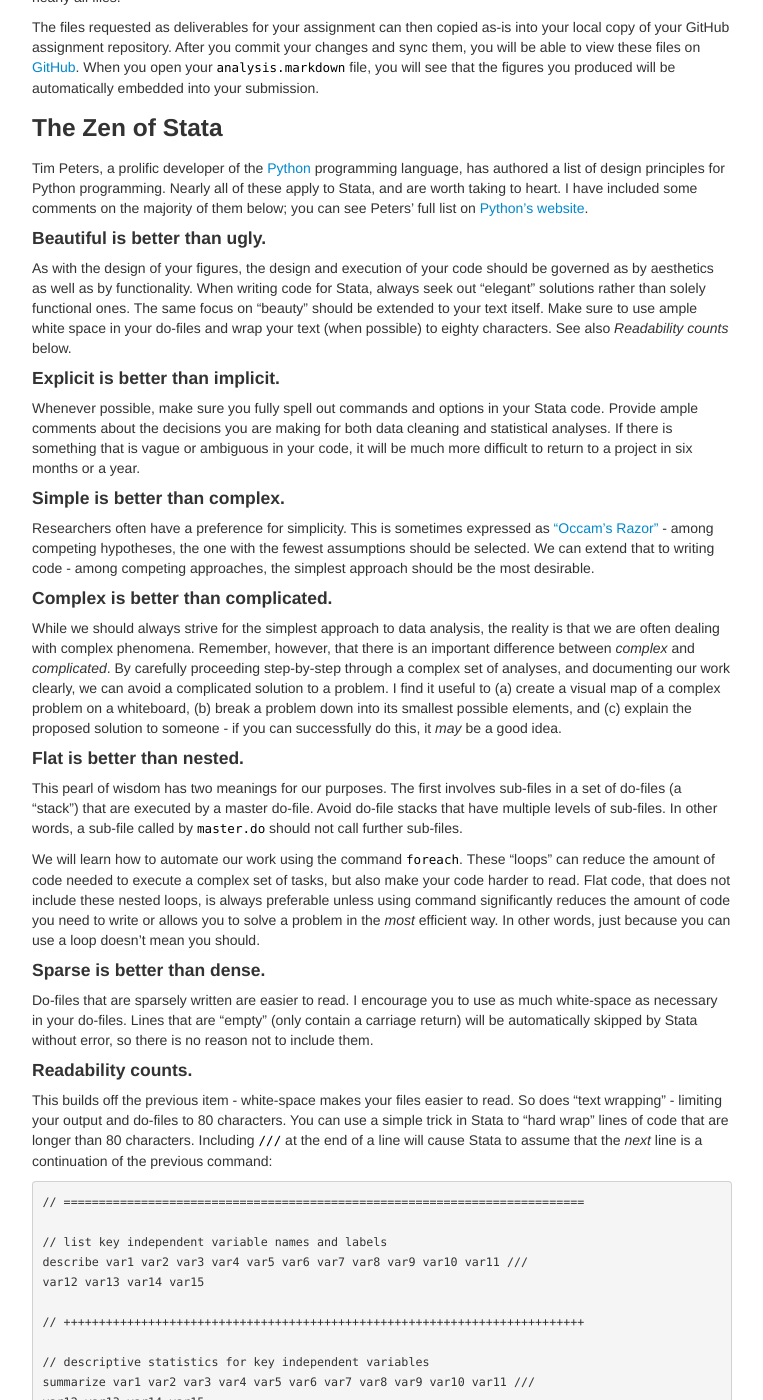
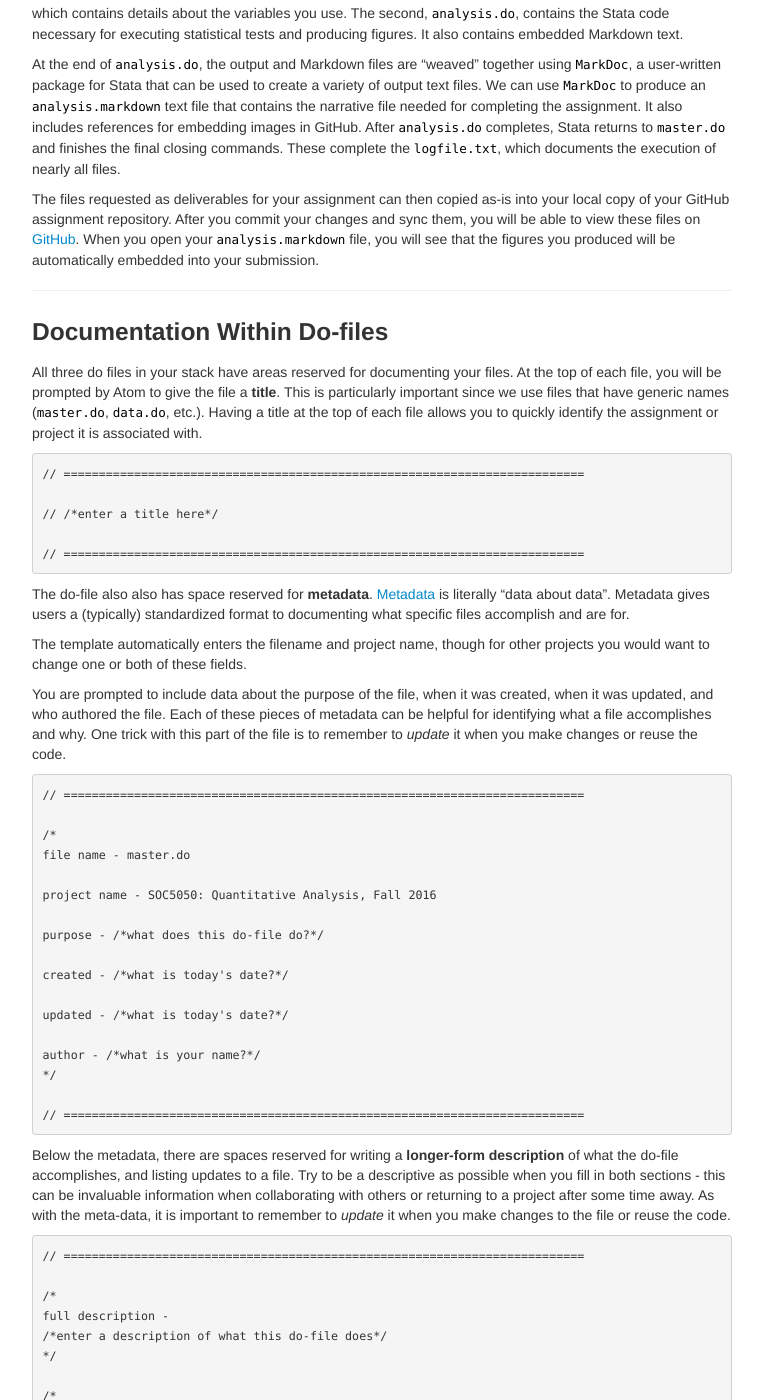
Before and after one commit to slu-soc5050/slu-soc5050.github.io, a Jekyll site: the page built from pages/userguide/structuring-do-files.md, in a window 1280 px wide and 1400 px high, scrolled down 1040 px. Shown: the whole window, without its empty margins (258-1021 px from the left). Built offline with Jekyll 4.4.1, drawn with Linux system fonts in a browser that asks for light colours; some of the changed text lies outside the part shown.

Commit message:
Updates to the User's Guide

````diff
--- a/pages/userguide/structuring-do-files.md
+++ b/pages/userguide/structuring-do-files.md
@@ -6,11 +6,16 @@
 description:
 ---
 
-As you will see in in J. Scott Long’s book *The Workflow of Data Analysis Using Stata*, smart analysts think consistently and consciously about their workflows. Workflows are the organized, systematic approaches that take break down a task or work product and map each step from the very first to the task’s completion. We use workflows in research to structure our approach to data analysis. This helps to improve the quality of our work by preventing us from missing small but crucial steps. A well structured workflow can also make our work more reproducible. The image below, based on [Kieran Healy's excellent diagram](http://plain-text.co), breaks down our course workflow:
+As you will see in in J. Scott Long’s book *The Workflow of Data Analysis Using Stata*, smart analysts think consistently and consciously about their workflows. Workflows are the organized, systematic approaches that take break down a task or work product and map each step from the very first to the task’s completion. We use workflows in research to structure our approach to data analysis. This helps to improve the quality of our work by preventing us from missing small but crucial steps. A well structured workflow can also make our work more reproducible.
 
-![image]({{ base }}/assets/workflow.png)
+----
 
-For this class, we will use the same workflow for lab assignments and problem sets. With a little modification, this workflow can also be used for your final project. When executed correctly, this workflow allows you to generate (and re-generate) a submission-ready assignment document from raw data with a single click. The workflow begins with raw data. A “stack” of do-files is then used to clean the raw data and produce your analysis. The `master.do` file creates your project directory, ensures that necessary files are present, and calls two sub-files.
+### Workflow for Reproducible Assignments
+For this class, we will use the same workflow for lab assignments and problem sets. With a little modification, this workflow can also be used for your final project. The image below, based on [Kieran Healy's excellent diagram](http://plain-text.co), breaks down our course workflow:
+
+![image]({{ base }}/assets/images/workflow.png)
+
+When executed correctly, this workflow allows you to generate (and re-generate) a submission-ready assignment document from raw data with a single click. The workflow begins with raw data. A “stack” of do-files is then used to clean the raw data and produce your analysis. The `master.do` file clears Stata's memory so that you are working with a clean session, creates your project directory, ensures that necessary files are present, and calls two sub-files. See the page [Structuring the Master Do-file](structuring-master-file.html)) for additional details on what this file's template contains.
 
 The first, `data.do`, imports the raw data and cleans it. This file also produces your project’s `codebook.txt` file, which contains details about the variables you use. The second, `analysis.do`, contains the Stata code necessary for executing statistical tests and producing figures. It also contains embedded Markdown text.
 
@@ -18,80 +23,91 @@
 
 The files requested as deliverables for your assignment can then copied as-is into your local copy of your GitHub assignment repository. After you commit your changes and sync them, you will be able to view these files on [GitHub](https://github.com). When you open your `analysis.markdown` file, you will see that the figures you produced will be automatically embedded into your submission.
 
-### The Zen of Stata
-Tim Peters, a prolific developer of the [Python](https://en.wikipedia.org/wiki/Python_(programming_language)) programming language, has authored a list of design principles for Python programming. Nearly all of these apply to Stata, and are worth taking to heart. I have included some comments on the majority of them below; you can see Peters’ full list on [Python’s website](https://www.python.org/doc/humor/#the-zen-of-python).
+----
 
-#### Beautiful is better than ugly.
-As with the design of your figures, the design and execution of your code should be governed as by aesthetics as well as by functionality. When writing code for Stata, always seek out "elegant" solutions rather than solely functional ones. The same focus on "beauty" should be extended to your text itself. Make sure to use ample white space in your do-files and wrap your text (when possible) to eighty characters. See also *Readability counts* below.
+### Documentation Within Do-files
+All three do files in your stack have areas reserved for documenting your files. At the top of each file, you will be prompted by Atom to give the file a **title**. This is particularly important since we use files that have generic names (`master.do`, `data.do`, etc.). Having a title at the top of each file allows you to quickly identify the assignment or project it is associated with.
 
-#### Explicit is better than implicit.
-Whenever possible, make sure you fully spell out commands and options in your Stata code. Provide ample comments about the decisions you are making for both data cleaning and statistical analyses. If there is something that is vague or ambiguous in your code, it will be much more difficult to return to a project in six months or a year.
-
-#### Simple is better than complex.
-Researchers often have a preference for simplicity. This is sometimes expressed as [“Occam’s Razor”](https://en.wikipedia.org/wiki/Occam%27s_razor) - among competing hypotheses, the one with the fewest assumptions should be selected. We can extend that to writing code - among competing approaches, the simplest approach should be the most desirable.
-
-#### Complex is better than complicated.
-While we should always strive for the simplest approach to data analysis, the reality is that we are often dealing with complex phenomena. Remember, however, that there is an important difference between *complex* and *complicated*. By carefully proceeding step-by-step through a complex set of analyses, and documenting our work clearly, we can avoid a complicated solution to a problem. I find it useful to (a) create a visual map of a complex problem on a whiteboard, (b) break a problem down into its smallest possible elements, and (c) explain the proposed solution to someone - if you can successfully do this, it *may* be a good idea.
-
-#### Flat is better than nested.
-This pearl of wisdom has two meanings for our purposes. The first involves sub-files in a set of do-files (a “stack”) that are executed by a master do-file. Avoid do-file stacks that have multiple levels of sub-files. In other words, a sub-file called by `master.do` should not call further sub-files.
-
-We will learn how to automate our work using the command `foreach`. These "loops" can reduce the amount of code needed to execute a complex set of tasks, but also make your code harder to read. Flat code, that does not include these nested loops, is always preferable unless using command significantly reduces the amount of code you need to write or allows you to solve a problem in the *most* efficient way. In other words, just because you can use a loop doesn’t mean you should.
-
-#### Sparse is better than dense.
-Do-files that are sparsely written are easier to read. I encourage you to use as much white-space as necessary in your do-files. Lines that are "empty" (only contain a carriage return) will be automatically skipped by Stata without error, so there is no reason not to include them.
-
-#### Readability counts.
-This builds off the previous item - white-space makes your files easier to read. So does “text wrapping” - limiting your output and do-files to 80 characters. You can use a simple trick in Stata to “hard wrap” lines of code that are longer than 80 characters. Including `///` at the end of a line will cause Stata to assume that the *next* line is a continuation of the previous command:
-
-```Stata
+```stata
 // ==========================================================================
 
-// list key independent variable names and labels
-describe var1 var2 var3 var4 var5 var6 var7 var8 var9 var10 var11 ///
-var12 var13 var14 var15
-
-// ++++++++++++++++++++++++++++++++++++++++++++++++++++++++++++++++++++++++++
-
-// descriptive statistics for key independent variables
-summarize var1 var2 var3 var4 var5 var6 var7 var8 var9 var10 var11 ///
-var12 var13 var14 var15
+// /*enter a title here*/
 
 // ==========================================================================
 ```
 
-Using the in these two examples allows the use to include a long list of
-variables without our line running over 80 characters. The `describe` and `summarize` commands not only include the variables listed to the right of the command (`var1` through `var11`) but also the variables listed on the next line (`var12` through `var15`).
+The do-file also also has space reserved for **metadata**. [Metadata](https://en.wikipedia.org/wiki/Metadata) is literally "data about data". Metadata gives users a (typically) standardized format to documenting what specific files accomplish and are for.
 
-The above example also includes text dividers to segregate a particular line of code. I use these liberally. I will separate major divisions in a do-file with equal signs and minor divisions with addition signs. Note that these dividers must be preceded by a comment symbol .
+The template automatically enters the filename and project name, though for other projects you would want to change one or both of these fields.
 
-The comment symbol can also be used to make quick annotations in a do-file. Comments can be limited only to a single line (proceed your comment with `//`) or can extend for multiple lines by wrapping your text in `/*` at the beginning and `*/` at the end:
+You are prompted to include data about the purpose of the file, when it was created, when it was updated, and who authored the file. Each of these pieces of metadata can be helpful for identifying what a file accomplishes and why. One trick with this part of the file is to remember to *update* it when you make changes or reuse the code.
 
 ```stata
-// This is a single line comment.
+// ==========================================================================
 
 /*
-This is a
-multi
-line
-comment.
+file name - master.do
+
+project name - SOC5050: Quantitative Analysis, Fall 2016
+
+purpose - /*what does this do-file do?*/
+
+created - /*what is today's date?*/
+
+updated - /*what is today's date?*/
+
+author - /*what is your name?*/
 */
+
+// ==========================================================================
 ```
 
-#### Special cases aren’t special enough to break the rules.
-If your first inclination is that whatever you are working on goes against much of the advice laid out here, it is time to hit the pause button and reassess your plan.
+Below the metadata, there are spaces reserved for writing a **longer-form description** of what the do-file accomplishes, and listing updates to a file. Try to be a descriptive as possible when you fill in both sections - this can be invaluable information when collaborating with others or returning to a project after some time away. As with the meta-data, it is important to remember to *update* it when you make changes to the file or reuse the code.
 
-#### Although practicality beats purity.
-That said, there may be times when, for example, nested really is just better than flat in practical sense. I have on occasion used loops nested within loops in Stata. That does not mean that they are generally the best possible solution to a problem. If all else fails, and hitting the pause button does not reveal a more practical solution, *practicality beats purity*.
+```stata
+// ==========================================================================
 
-#### There should be one - and preferably only one - obvious way to do it.
-This can be hard to navigate, particularly when you are new to Stata's approach to data analysis. I see this as a point that reinforces the notion that *simple is better than complex*. The obvious way to do something should (almost) always be the simplest way to do something. Now of course this isn't always the case, and the simplest way to do something may not always be obvious when you are learning. When problem solving, however, strive for simple solutions that, once you have them, make you think "of course that it how it should be done!"
+/*
+full description -
+/*enter a description of what this do-file does*/
+*/
 
-#### If the implementation is hard to explain, it’s a bad idea.
-One of the best ways to learn Stata is to do it with someone else. Having to explain your approach out loud to someone else who is (at least moderately) familiar with Stata can be instrumental in figuring out the best way to do something. If you struggle to explain something, it may be a sign that the idea or approach is not the best.
+/*
+updates -
+none
+*/
 
-#### If the implementation is easy to explain, it may be a good idea.
-On the other hand, easy to explain ideas or approaches *may* be good ideas!
+// ==========================================================================
+```
+
+Here is an example of how I typically fill out the updates section:
+
+```stata
+updates -
+17 Sep 2016 - added code that cleans the demographic variables / CHRIS
+
+19 Sep 2016 - fixed a typo in the race variable's value labels / CHRIS
+
+```
+
+Finally, there is space to document **associated files**. *Superordinates* are files that are predecessors of a file and that are required for it to run. For example, the source data has to pre-exist for a typical do-file stack to execute properly. *Subordinates* are files that the current do-file calls.
+
+```stata
+// ==========================================================================
+
+/*
+superordinates  -
+- /*enter the source data filename here*/.dta
+*/
+
+/*
+subordinates -
+- data.do
+- analysis.do
+*/
+
+// ==========================================================================
+```
 
 ----
 
````
Also changed, not shown: pages/user-guide.md (+3 -1 lines), pages/userguide/structuring-master-file.md (added, +220 -0 lines), pages/userguide/zen-of-stata.md (added, +85 -0 lines), assets/images/workflow.png (renamed from assets/workflow.png).
